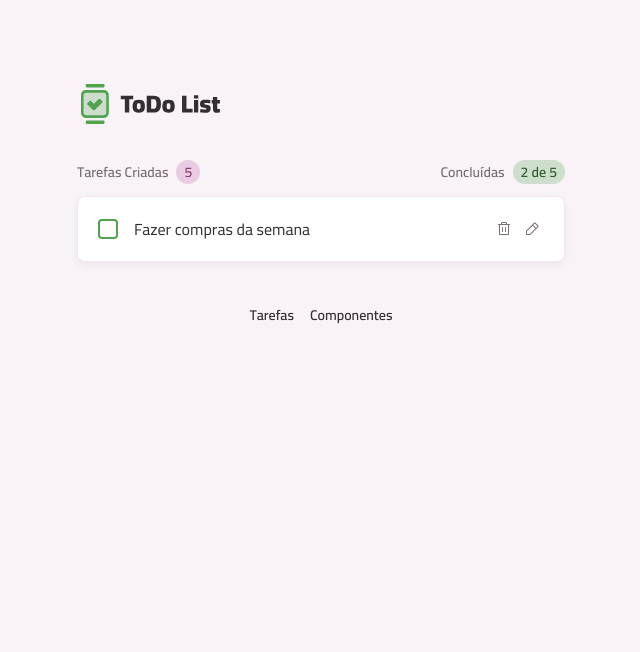
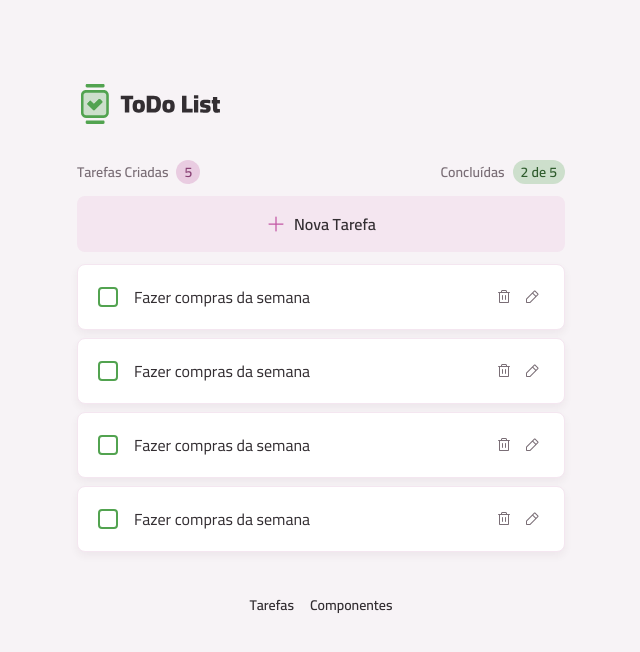
Before and after one commit to danubiobwm/todo-vite, a React (Vite) app: page / in a window 1280 px wide. Shown: the top 652 px of the page, without its empty margins (319-959 px from the left). Built offline with nearby package versions, Linux system fonts and the light colour scheme.

Commit message:
component task list

```diff
--- /dev/null
+++ b/src/core-components/tasks-list.tsx
@@ -0,0 +1,21 @@
+import Button from "../components/button";
+import PlusIcon from "../assets/icons/plus.svg?react";
+import TaskItem from "./task-item";
+
+export default function TasksList() {
+  return (
+    <>
+      <section>
+        <Button icon={PlusIcon} className="w-full">
+          Nova Tarefa
+        </Button>
+      </section>
+      <section className="space-y-2">
+        <TaskItem />
+        <TaskItem />
+        <TaskItem />
+        <TaskItem />
+      </section>
+    </>
+  );
+}
--- a/src/pages/page-home.tsx
+++ b/src/pages/page-home.tsx
@@ -1,5 +1,5 @@
 import Container from "../components/container";
-import TaskItem from "../core-components/task-item";
+import TasksList from "../core-components/tasks-list";
 import TasksSummary from "../core-components/tasks-summary";
 
 export default function PageHome() {
@@ -8,7 +8,7 @@
       <header className="flex items-center justify-between">
         <TasksSummary />
       </header>
-      <TaskItem />
+      <TasksList />
     </Container>
   );
 }
```
